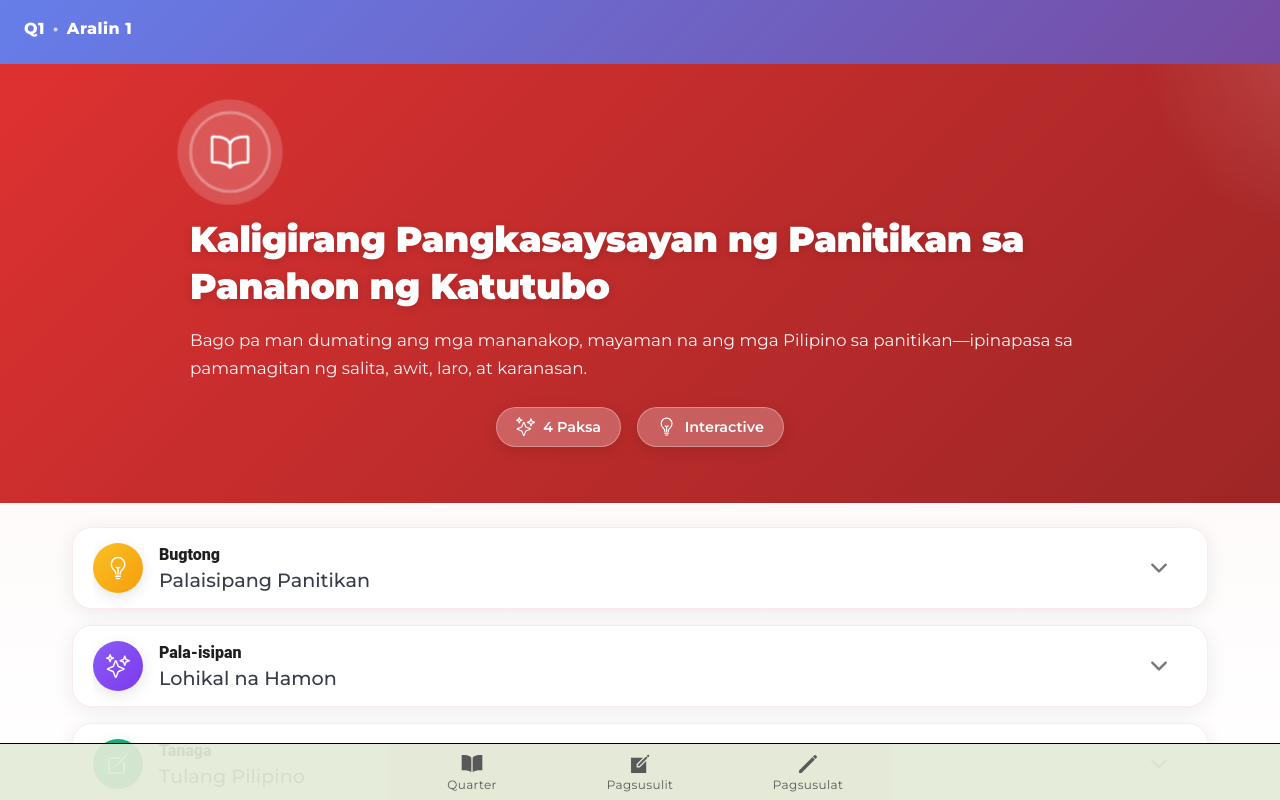
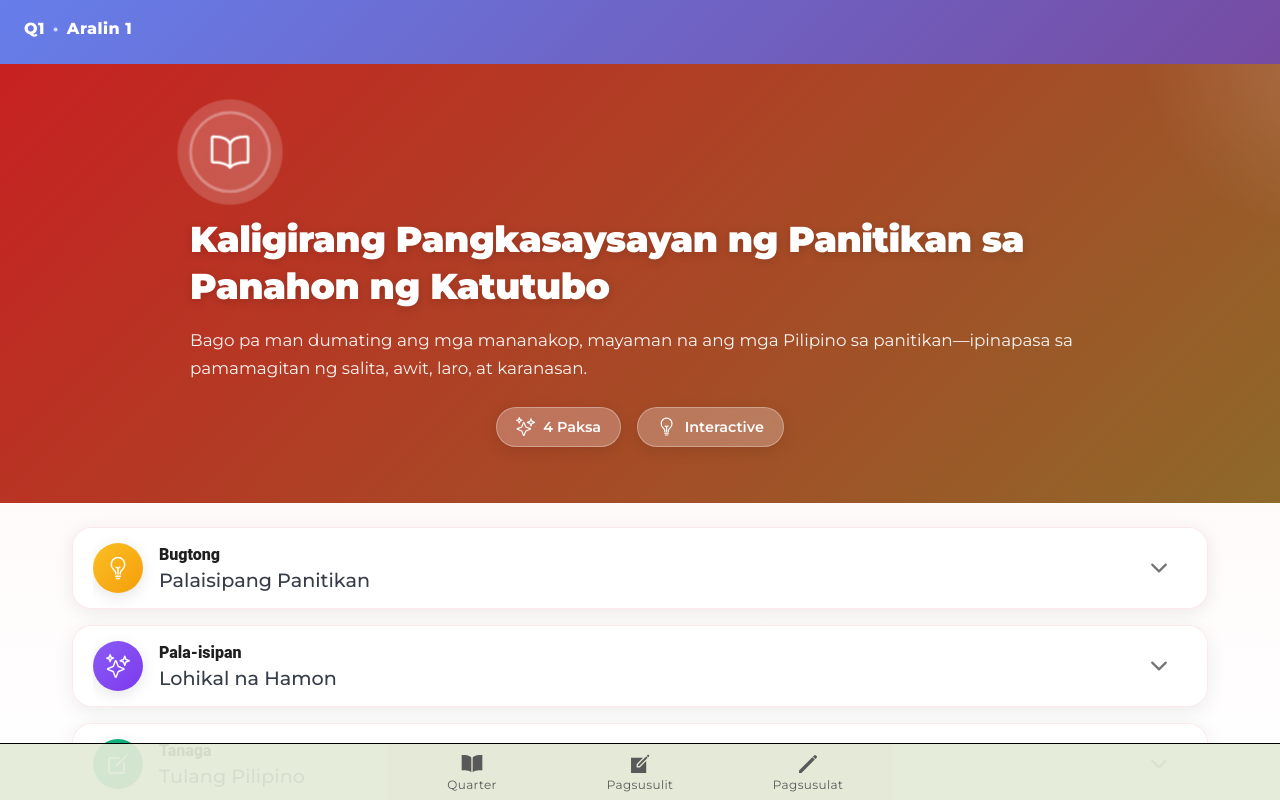
Before and after one commit to Angealee/YCOapp, a React (Vite) app: page /quarter/1/aralin/1 in a window 1280 px wide. Built offline with nearby package versions, Linux system fonts and the light colour scheme.

Commit message:
minimal changes

```diff
--- a/src/pages/lessons/Quarter1Aralin1.css
+++ b/src/pages/lessons/Quarter1Aralin1.css
@@ -51,8 +51,8 @@
   left: 0;
   right: 0;
   bottom: 0;
-  background: linear-gradient(135deg, #dc2626 0%, #991b1b 100%);
-  opacity: 0.95;
+  background: linear-gradient(135deg, #c72121 0%, #8e692a 100%);
+  fill-opacity: inherit;
 }
 
 .hero-bg-gradient::before {
--- a/src/pages/quarter/Quarter1.css
+++ b/src/pages/quarter/Quarter1.css
@@ -174,7 +174,7 @@
   right: 1rem;
   font-size: 3rem;
   font-weight: 900;
-  color: rgba(102, 126, 234, 0.05);
+  color: rgba(0, 0, 0, 0.05);
   z-index: 1;
   pointer-events: none;
 }
```
